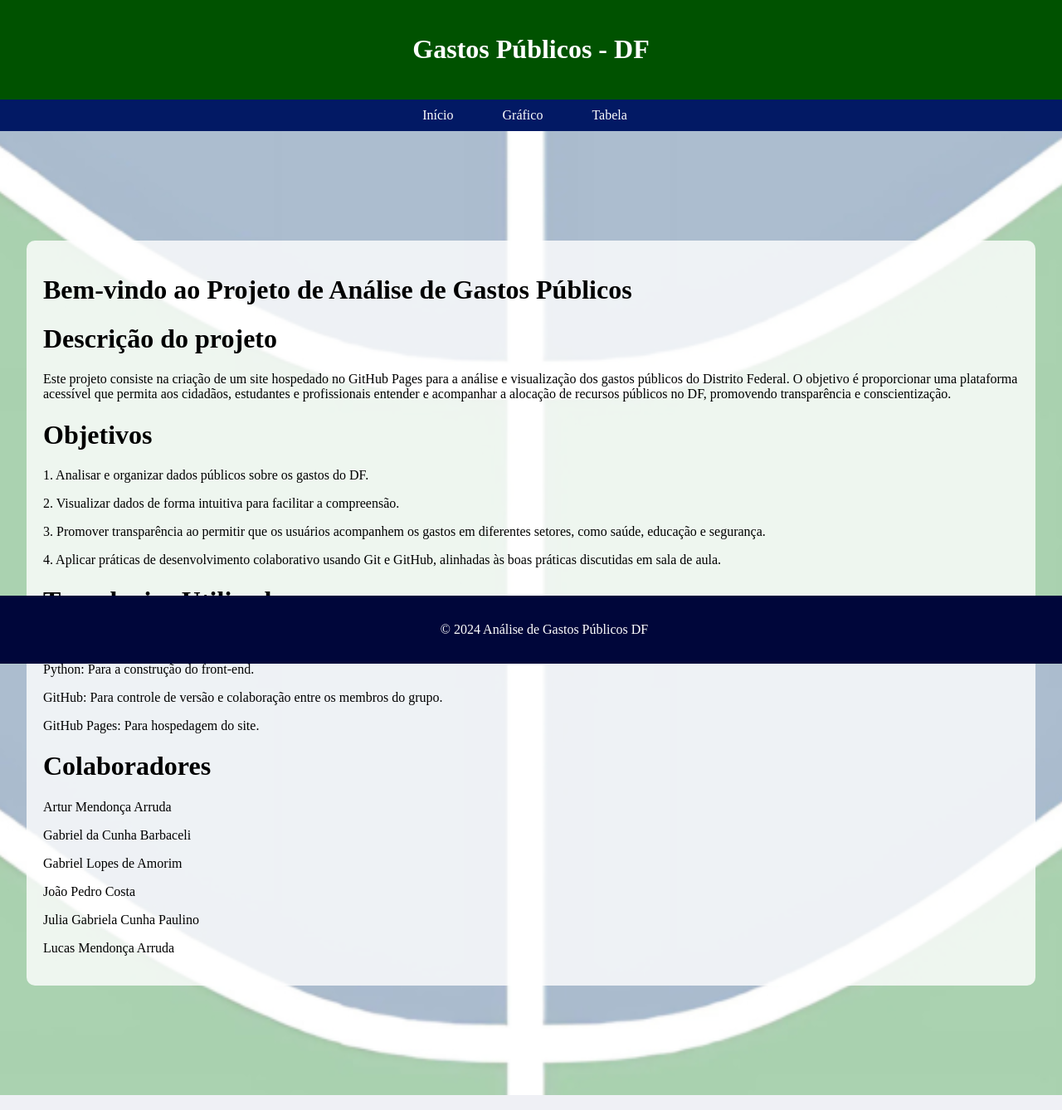
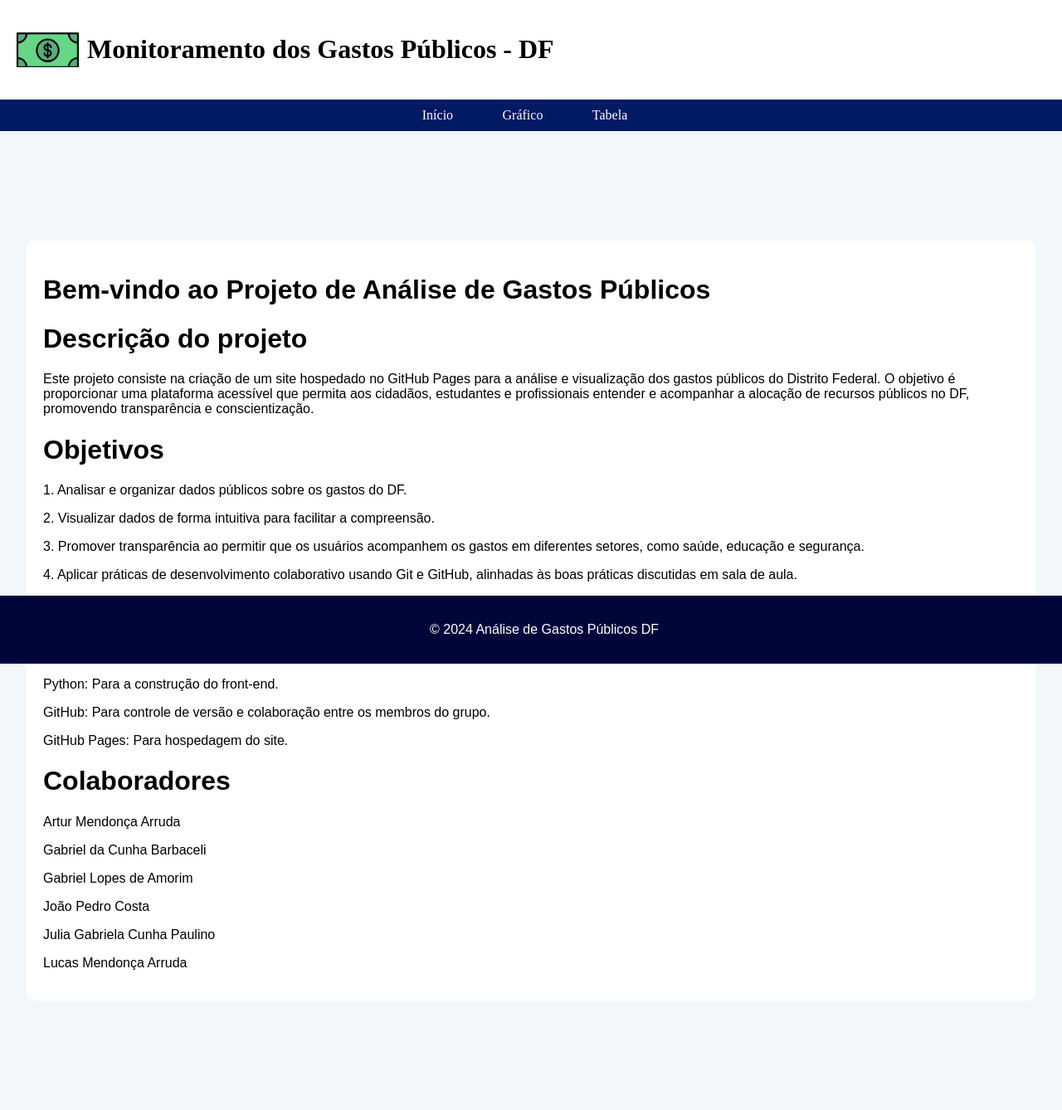
Before and after one commit to unb-mds/Squad13, a Flask app: page / in a window 1280 px wide. Shown: the whole page at 83% size. Run offline with Flask 2, Linux system fonts and the light colour scheme.

Commit message:
style: edição do CSS e HTML

```diff
--- a/codigo/project/static/css/style.css
+++ b/codigo/project/static/css/style.css
@@ -1,16 +1,26 @@
 body {
+    background-color: #f3f7fa;
     font-family: Arial, sans-serif;
     margin: 0;
     padding: 0;
 }
 
 header {
-    background-color: #005200;
-    color: white;
-    font-family: "Times New Roman", serif;
-    padding: 20px;
-    text-align: center;
+    background-color: white; /* Fundo branco */
+    color: black; /* Cor do texto */
+    font-family: "Times New Roman", serif; /* Fonte do texto */
+    padding: 20px; /* Espaçamento interno */
+    display: flex; /* Torna o cabeçalho um contêiner flex */
+    align-items: center; /* Alinha a imagem e o texto verticalmente ao centro */
 }
+
+/* Estilo da imagem no cabeçalho */
+.header-logo {
+    width: 75px; /* Define largura fixa para a imagem */
+    height: auto; /* Mantém a proporção da imagem */
+    margin-right: 10px; /* Espaço entre a imagem e o texto */
+}
+
 
 nav {
     background-color: #021964;
@@ -69,35 +79,23 @@ footer {
     width: 100%;
 }
 
-body.index-page {
-    background-image: url('/static/images/fundo.jpg'); /* Caminho para a imagem */
-    background-repeat: no-repeat; /* Evita repetição da imagem */
-    background-size: cover;        /* Faz com que a imagem cubra toda a tela */
-    background-attachment: fixed; /* Faz o fundo permanecer fixo ao rolar a página */
-    background-position: center;  /* Centraliza a imagem */
-    color: black;                 /* Torna o texto legível (opcional) */
-    font-family: "Times New Roman", serif;
-}
 
 .content {
-    background-color: rgba(255, 255, 255, 0.8); /* Fundo branco translúcido */
+    background-color: white; /* Fundo branco */
     padding: 20px;
-    border-radius: 10px;                  /* Arredonda as bordas */
-    max-width: 1200px;                     /* Limita a largura do conteúdo */
-    margin: 100px auto;                   /* Centraliza o conteúdo na página */
-    text-align: left;                   /* Centraliza o texto */
-    color: black;                         /* Texto preto */
+    border-radius: 10px;  /* Arredonda as bordas */
+    max-width: 1200px;    /* Limita a largura do conteúdo */
+    margin: 100px auto;   /* Centraliza o conteúdo na página */
+    text-align: left;     /* Centraliza o texto */
+    color: black;       /* Texto preto */
 }
-
-
-
 
 form[action="{{ url_for('tables') }}"] {
     margin-bottom: 2rem;
 }
 
 button {
-    background-color: #0073e6;
+    background-color: #191970;
     color: white;
     border: none;
     padding: 0.8rem 1.5rem;
@@ -109,7 +107,7 @@ button {
 }
 
 button:hover {
-    background-color: #005bb5;
+    background-color: #191970;
     transform: scale(1.05);
 }
 
@@ -118,7 +116,7 @@ button:focus {
 }
 
 form button {
-    background-color: #0073e6;
+    background-color: #191970;
     color: white;
     padding: 0.6rem 1rem;
     font-size: 1rem;
@@ -139,8 +137,8 @@ form button:hover {
     display: inline-block;
 }
 
-.dropdown-btn {
-    background-color: #0073e6;
+.dropdown-btn {/* Botão período */
+    background-color: #191970;
     color: white;
     padding: 10px 20px;
     font-size: 16px;
--- a/codigo/project/templates/base.html
+++ b/codigo/project/templates/base.html
@@ -5,11 +5,11 @@
     <meta name="viewport" content="width=device-width, initial-scale=1.0">
     <title>Gastos Públicos DF</title>
     <link rel="stylesheet" href="{{ url_for('static', filename='css/style.css') }}">
-    <link rel="icon" type="image/png" sizes="32x32" href="filename=image/favicon-32x32.png">
 </head>
 <body>
     <header>
-        <h1>Gastos Públicos - DF</h1>
+        <img src="{{ url_for('static', filename='images/logo.png') }}" alt="Logo" class="header-logo">
+        <h1>Monitoramento dos Gastos Públicos - DF</h1>
     </header>
 
     <nav>
```
Also changed, not shown: codigo/project/static/images/favicon-32x32.png (deleted), codigo/project/static/images/fundo.jpg (deleted), codigo/project/static/images/logo.png (added).
